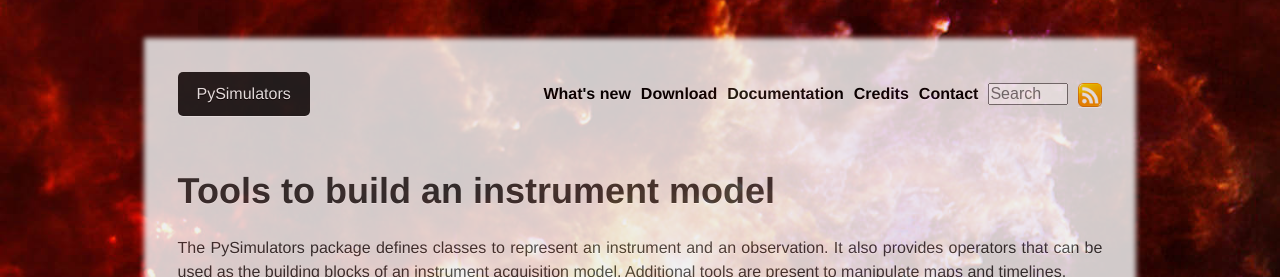
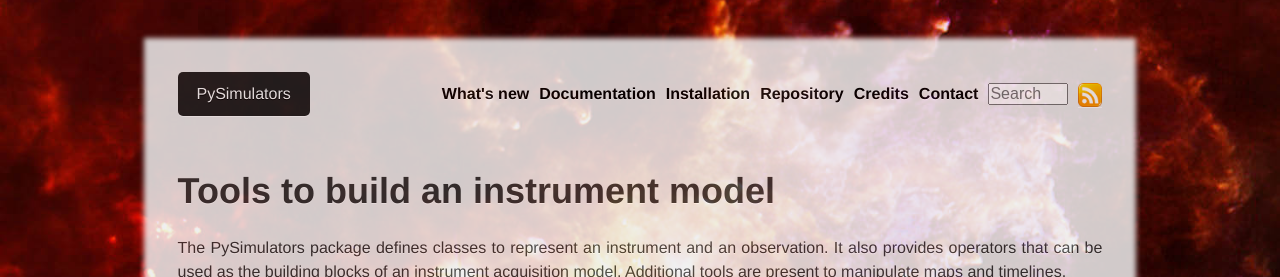
Before and after one commit to pchanial/pysimulators, a Jekyll site: the page built from index.html, in a window 1280 px wide. Shown: the top 277 px of the page. Built offline with Jekyll 4.4.1, drawn with Linux system fonts in a browser that asks for light colours; some web fonts are replaced.

Commit message:
Add link to github in the top level menu.

```diff
--- a/_layouts/default.html
+++ b/_layouts/default.html
@@ -28,10 +28,13 @@
             <a href="{{ site.baseurl }}/">What's new</a>
           </li>
           <li>
-            <a href="{{ site.baseurl }}/download">Download</a>
+            <a href="{{ site.baseurl }}/documentation">Documentation</a>
           </li>
           <li>
-            <a href="{{ site.baseurl }}/documentation">Documentation</a>
+            <a href="{{ site.baseurl }}/installation">Installation</a>
+          </li>
+          <li>
+            <a href="https://github.com/pchanial/pysimulators">Repository</a>
           </li>
           <li>
             <a href="{{ site.baseurl }}/credits">Credits</a>
--- a/download/index.textile
+++ b/installation/index.textile
@@ -1,7 +1,7 @@
 ---
 layout: default
-title: Download
-excerpt: Download pysimulators package
+title: Installation
+excerpt: Install pysimulators package
 ---
 
 h1. {{ page.title }}
```
